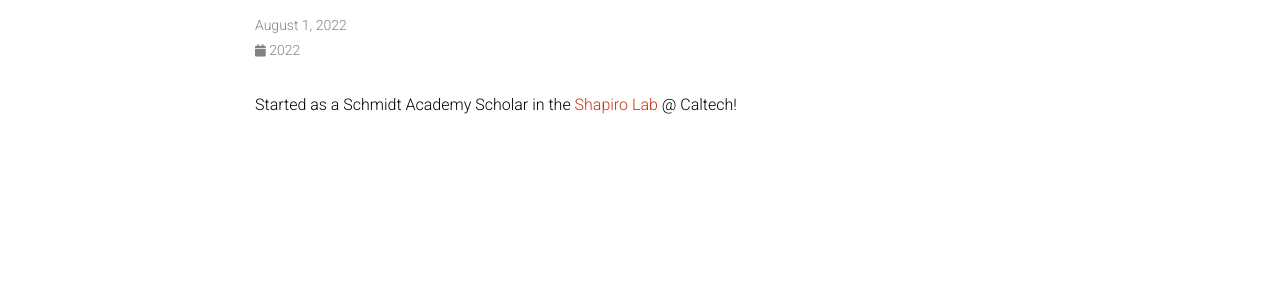
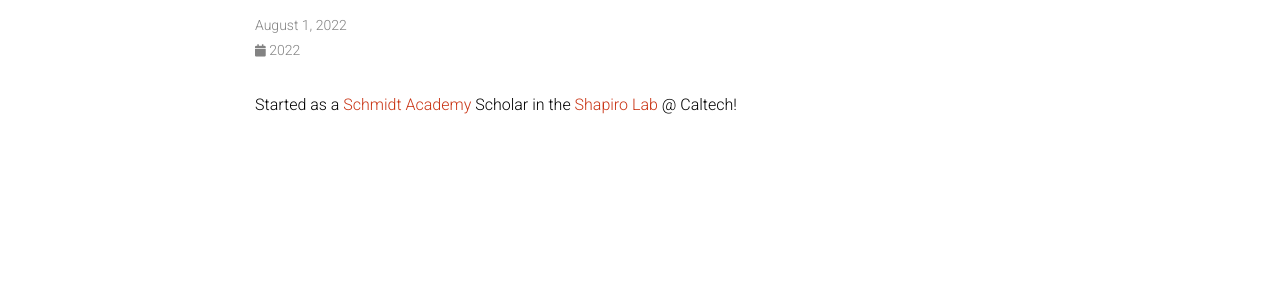
Before and after one commit to willowcoleman/willow-web, a Jekyll site: the page built from _news/announcement_1.md, in a window 1280 px wide. Shown: the part 146-434 px from the top of the page. Built offline with Jekyll 4.4.1, drawn with Linux system fonts in a browser that asks for light colours; comment, search, counter and statistics services are not loaded; a style sheet for code colours, icons or effects is not loaded; part of the change alters nothing that is shown.

```diff
--- a/_news/announcement_1.md
+++ b/_news/announcement_1.md
@@ -4,4 +4,4 @@ date: 2022-08-01 15:59:00-0400
 inline: true
 ---
 
-Started as a Schmidt Academy Scholar in the <a href="https://shapirolab.caltech.edu">Shapiro Lab</a> @ Caltech!
+Started as a <a href="https://www.sase.caltech.edu">Schmidt Academy</a> Scholar in the <a href="https://shapirolab.caltech.edu">Shapiro Lab</a> @ Caltech!
```
